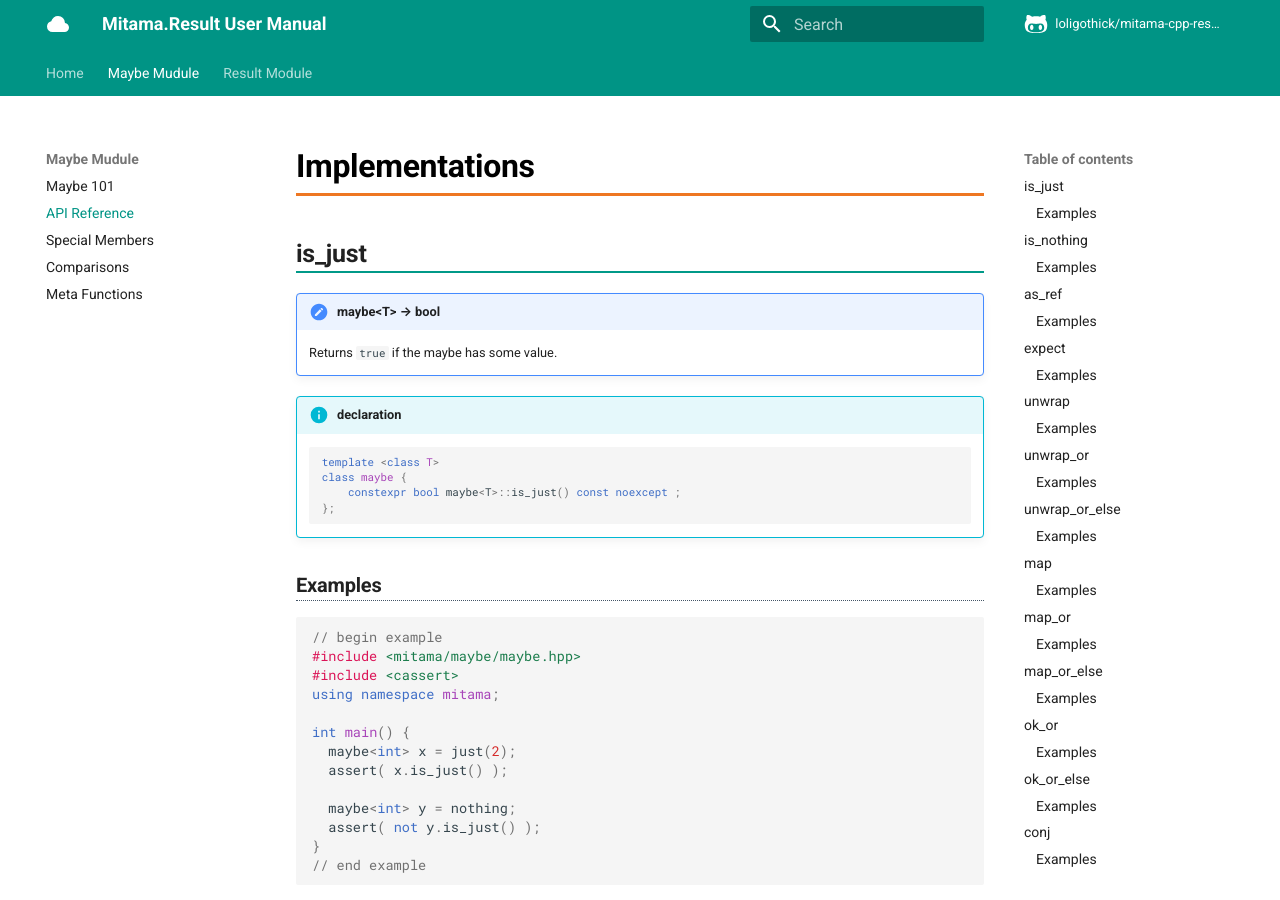
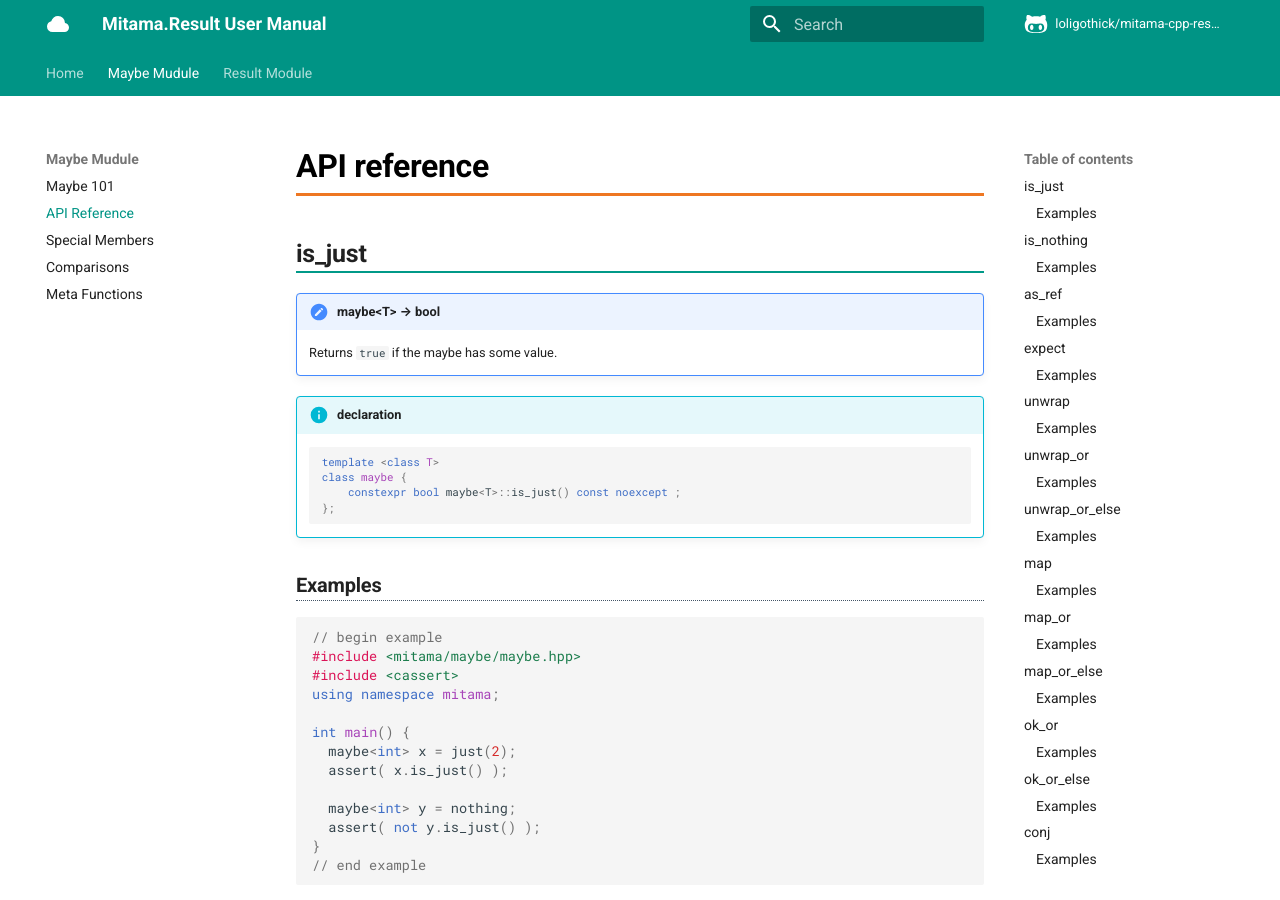
Before and after one commit to loliGothicK/mitama-cpp-result, an MkDocs documentation site: the page built from docs/docs/maybe/APIs.md, in a window 1280 px wide and 900 px high. Built offline with MkDocs 1.6.1 and Material for MkDocs 9.7.7, drawn with Linux system fonts in a browser that asks for light colours; nearby versions of some CDN libraries; comment, search, counter and statistics services are not loaded.

Commit message:
fix: title

```diff
--- a/docs/docs/maybe/APIs.md
+++ b/docs/docs/maybe/APIs.md
@@ -1,4 +1,4 @@
-# Implementations
+# API reference
 
 ## is_just
 
```
